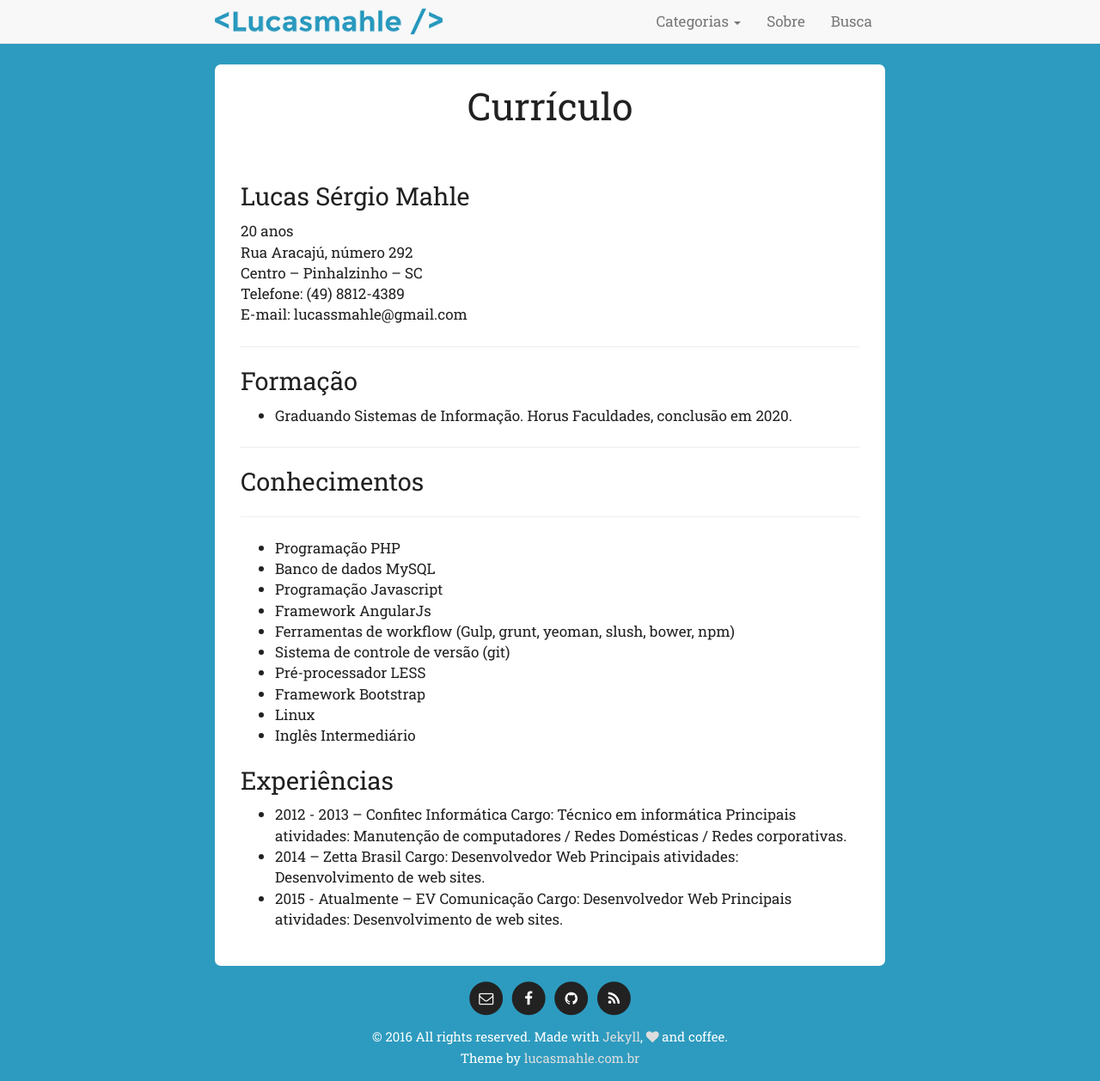
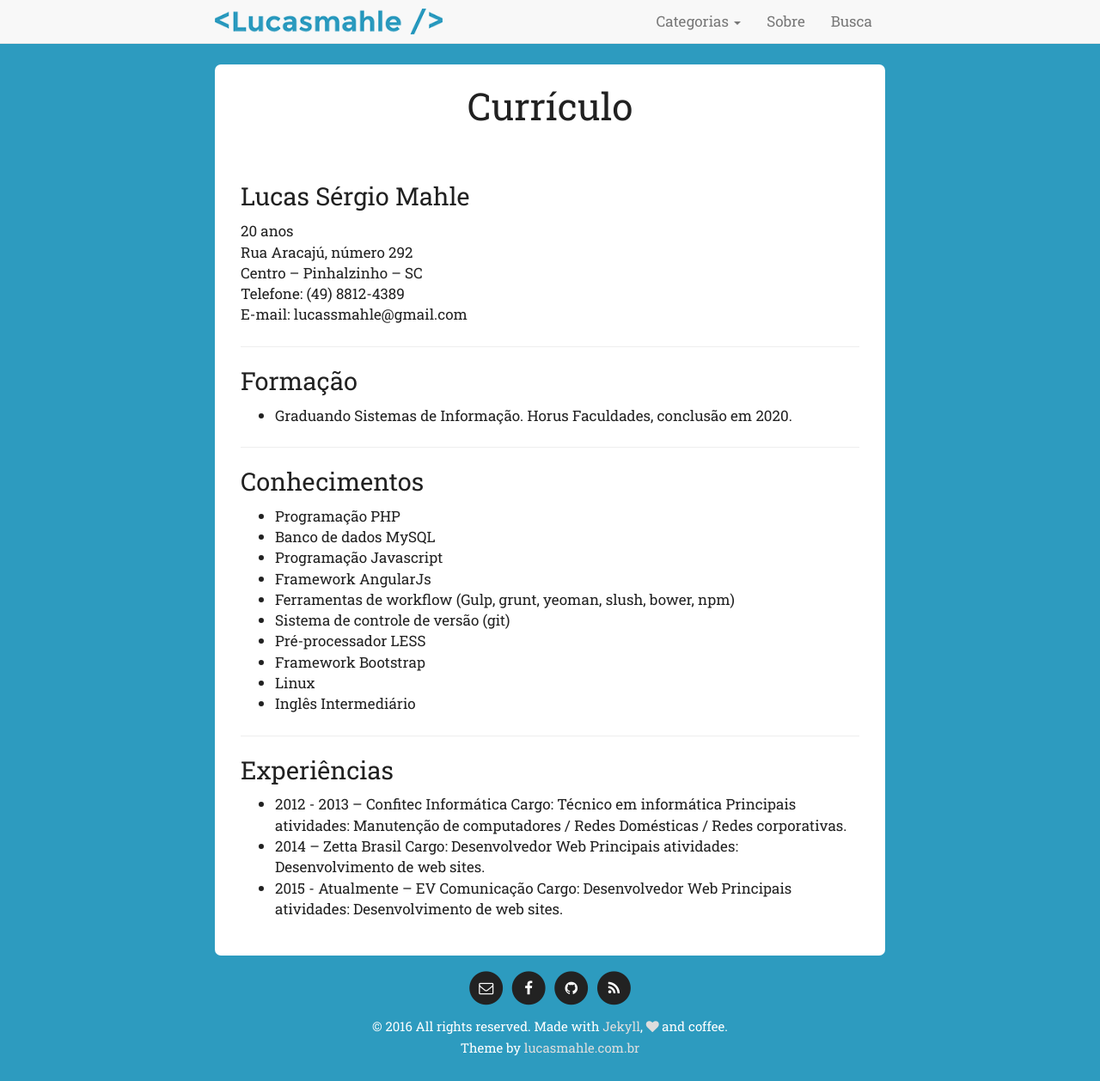
Before and after one commit to lucasmahle/lucasmahle.github.io, a Jekyll site: the page built from curriculo.md, in a window 1280 px wide and 1258 px high. Shown: the whole window at 86% size. Built offline with Jekyll 4.4.1, drawn with Linux system fonts in a browser that asks for light colours; nearby versions of some CDN libraries.

Commit message:
Criando Curriculo #2

```diff
--- a/curriculo.md
+++ b/curriculo.md
@@ -5,7 +5,6 @@ permalink: /curriculo/
 ---
 
 ### Lucas Sérgio Mahle
-
 <div>20 anos</div>
 <div>Rua Aracajú, número 292</div>
 <div>Centro – Pinhalzinho – SC</div>
@@ -17,9 +16,7 @@ permalink: /curriculo/
  - Graduando Sistemas de Informação. Horus Faculdades, conclusão em 2020.
 
 <hr>
-
 ### Conhecimentos
-<hr>
  - Programação PHP
  - Banco de dados MySQL
  - Programação Javascript
@@ -31,6 +28,7 @@ permalink: /curriculo/
  - Linux
  - Inglês Intermediário
 
+<hr>
 ### Experiências
 
  - 2012 - 2013 – Confitec Informática
```
